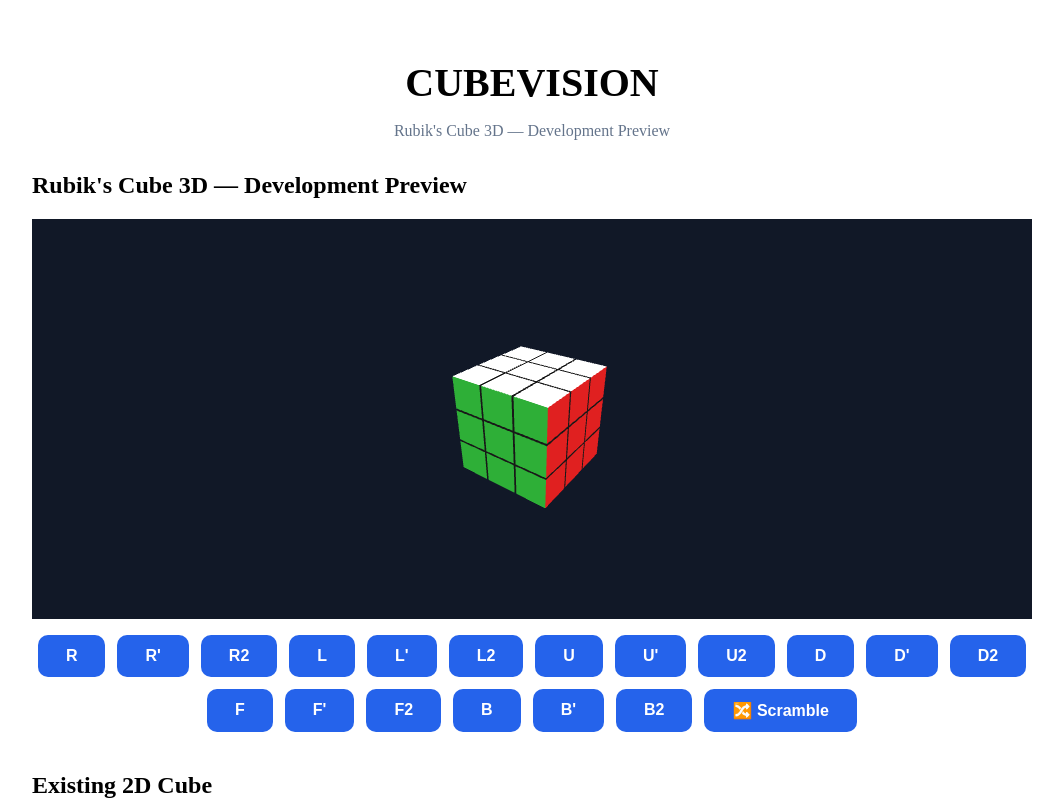
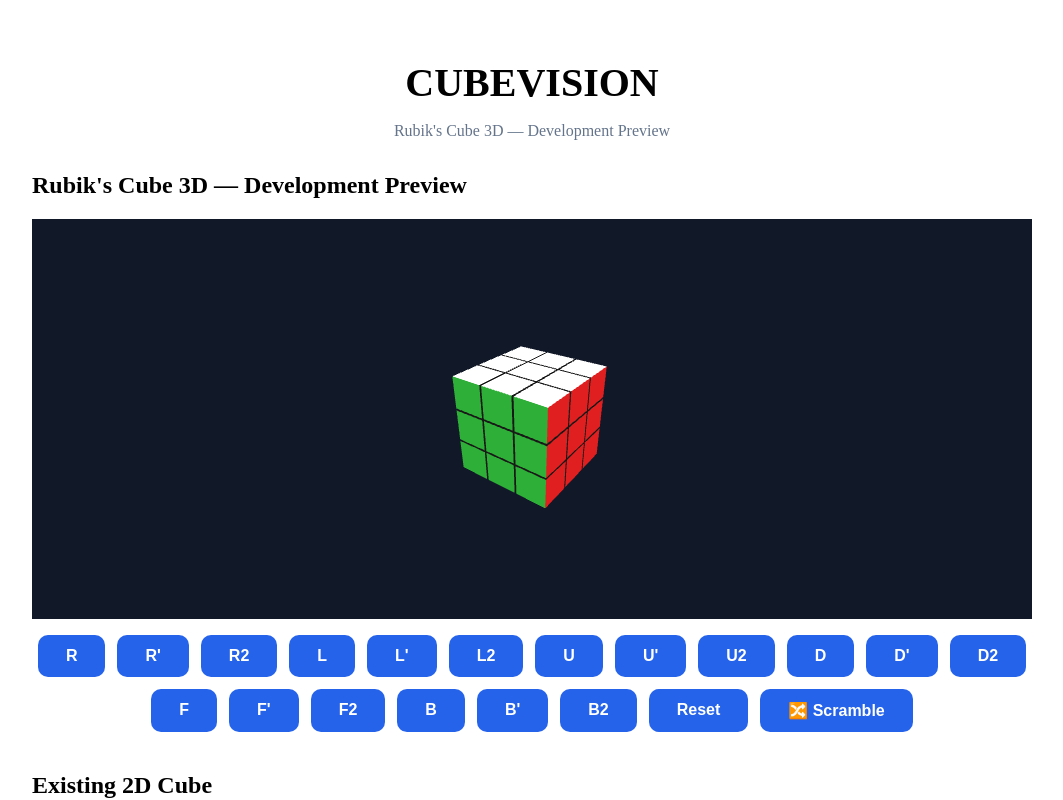
Before and after one commit to chaimamtiri/CUBEVISION, an Angular app: page / in a window 1280 px wide. Shown: the top 800 px of the page, without its empty margins (108-1171 px from the left). Built offline with nearby package versions, Linux system fonts and the light colour scheme.

Commit message:
feat: add reset functionality for 2D and 3D cube

```diff
--- a/src/app/components/rubiks-cube/rubiks-cube.html
+++ b/src/app/components/rubiks-cube/rubiks-cube.html
@@ -129,6 +129,14 @@
       B2
     </button>
 
+        <!-- RESET -->
+    <button
+      type="button"
+      class="reset-button"
+      [disabled]="isScrambling"
+      (click)="resetCube()">
+      Reset
+    </button>
     <!-- SCRAMBLE -->
     <button type="button"
             class="scramble-button"
--- a/src/app/components/rubiks-cube/rubiks-cube.ts
+++ b/src/app/components/rubiks-cube/rubiks-cube.ts
@@ -281,6 +281,8 @@ export class RubiksCubeComponent
       y,
       z
     };
+
+    cubelet.userData['homePosition'] = { x, y, z };
 
     return cubelet;
   }
@@ -696,6 +698,69 @@ private playNextMove(): void {
   // 7. NETTOYAGE
   // =====================================
 
+    // =====================================
+  // RESET : revenir au cube resolu
+  // =====================================
+
+  resetCube(): void {
+
+    // Interdire Reset pendant une animation
+    if (
+      this.isRotating ||
+      this.activeRotation ||
+      this.pendingMoves.length > 0
+    ) {
+      return;
+    }
+
+    // Restaurer le modele logique sans
+    // remplacer sa reference partagee
+    Object.assign(this.cube, new Cube());
+
+    // Restaurer les 26 cubelets 3D
+    for (const piece of this.cubeGroup.children) {
+
+      const home = piece.userData['homePosition'] as {
+        x: number;
+        y: number;
+        z: number;
+      };
+
+      piece.position.set(home.x, home.y, home.z);
+
+      // Orientation initiale
+      piece.quaternion.identity();
+
+      piece.scale.set(1, 1, 1);
+
+      piece.userData['gridPosition'] = {
+        x: home.x,
+        y: home.y,
+        z: home.z
+      };
+    }
+
+    // Remettre le groupe temporaire au repos
+    this.rotationGroup.position.set(0, 0, 0);
+    this.rotationGroup.rotation.set(0, 0, 0);
+    this.rotationGroup.scale.set(1, 1, 1);
+
+    // Reinitialiser le Scramble
+    this.pendingMoves = [];
+    this.scrambleNotation = '';
+    this.scrambleTotal = 0;
+    this.scrambleCompleted = 0;
+    this.currentScrambleMove = null;
+
+    this.scene.updateMatrixWorld(true);
+
+    this.checkCubeIntegrity();
+
+    // Actualiser Angular
+    this.cdr.detectChanges();
+
+    console.log('Cube reinitialise !');
+  }
   ngOnDestroy(): void {
 
     this.pendingMoves = [];
```
